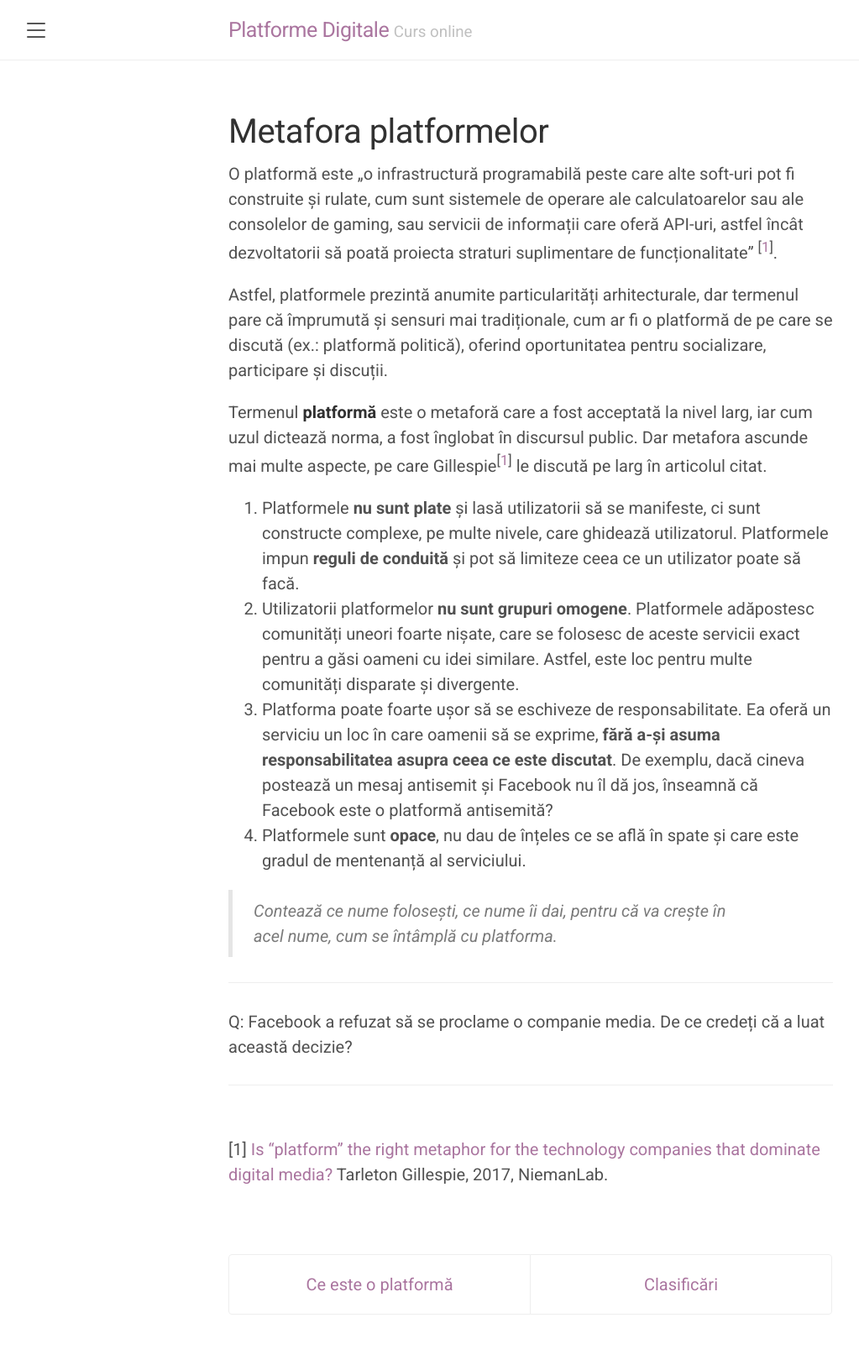
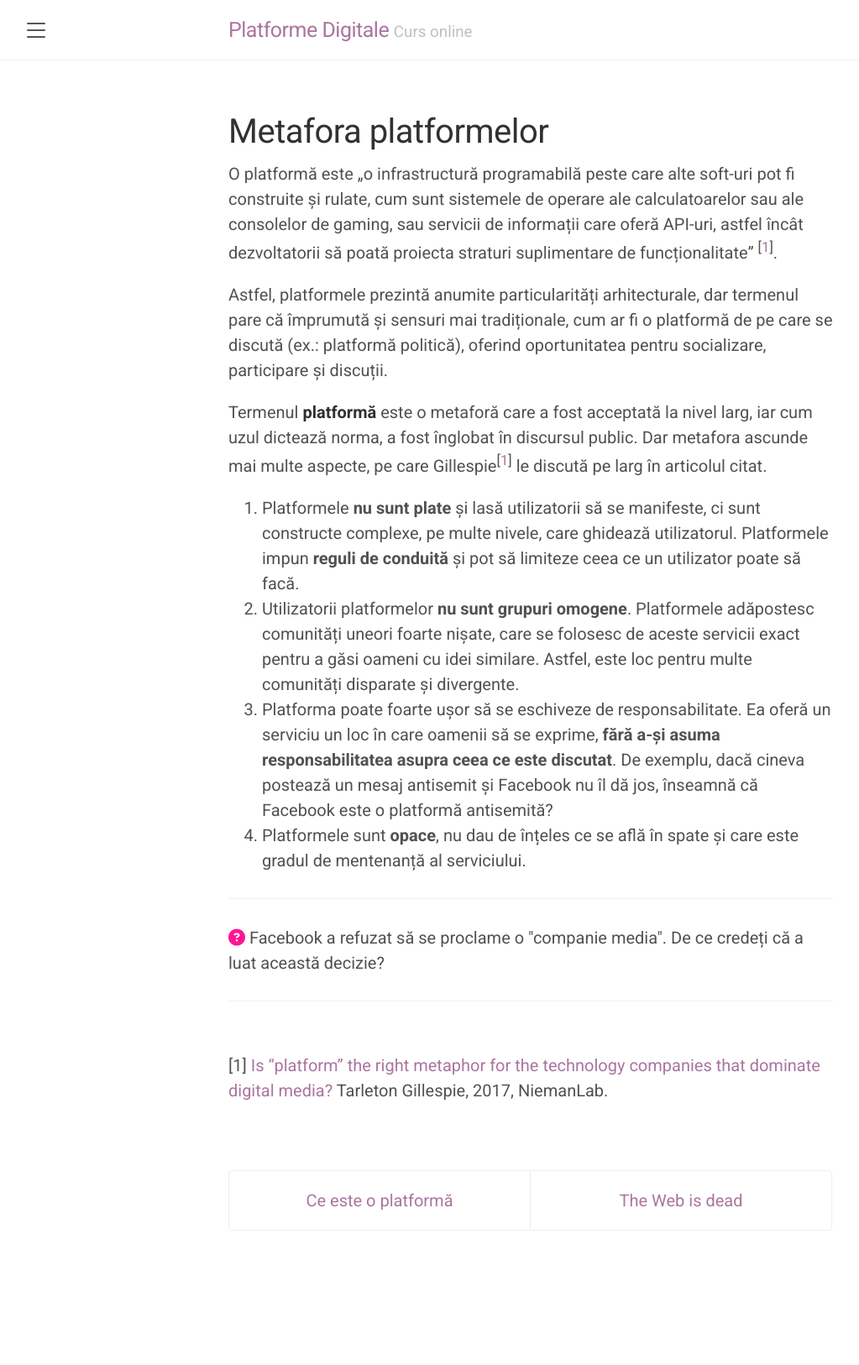
Before and after one commit to flavianana/flavianana.github.io, a Jekyll site: the page built from cursuri/tipuri-platforme/metafora-platformelor.html, in a window 1280 px wide. Shown: the whole page at 84% size, without its empty margins (8-1031 px from the left). Built offline with Jekyll 4.4.1, drawn with Linux system fonts in a browser that asks for light colours; nearby versions of some CDN libraries; comment, search, counter and statistics services are not loaded; after the commit the page ends 1526 px from its top, so only the background shows below that.

Commit message:
content update Tipuri de platforme digitale

```diff
--- a/cursuri/tipuri-platforme/metafora-platformelor.html
+++ b/cursuri/tipuri-platforme/metafora-platformelor.html
@@ -5,46 +5,62 @@ prev:
   url: /cursuri/tipuri-platforme/platforme-digitale
   title: Ce este o platformă
 next:
-  url: /cursuri/tipuri-platforme/clasificari
-  title: Clasificări
+  url: /cursuri/tipuri-platforme/the-web-is-dead
+  title: The Web is dead
 ---
 
 <h1>Metafora platformelor</h1>
 
 <p>
-O platformă este „o infrastructură programabilă peste care alte soft-uri pot fi construite și rulate, cum sunt sistemele de operare ale calculatoarelor sau ale consolelor de gaming, sau servicii de informații care oferă API-uri, astfel încât dezvoltatorii să poată proiecta straturi suplimentare de funcționalitate” <sup>[<a href="#nota1">1</a>]</sup>. </p>
+  O platformă este „o infrastructură programabilă peste care alte soft-uri pot fi construite și rulate, cum sunt
+  sistemele de operare ale calculatoarelor sau ale consolelor de gaming, sau servicii de informații care oferă API-uri,
+  astfel încât dezvoltatorii să poată proiecta straturi suplimentare de funcționalitate” <sup>[<a
+      href="#nota1">1</a>]</sup>. </p>
 <p>
-Astfel, platformele prezintă anumite particularități arhitecturale, dar termenul pare că împrumută și sensuri mai tradiționale, cum ar fi o platformă de pe care se discută (ex.: platformă politică), oferind oportunitatea pentru socializare, participare și discuții. </p>
+  Astfel, platformele prezintă anumite particularități arhitecturale, dar termenul pare că împrumută și sensuri mai
+  tradiționale, cum ar fi o platformă de pe care se discută (ex.: platformă politică), oferind oportunitatea pentru
+  socializare, participare și discuții. </p>
 <p>
-Termenul <strong>platformă</strong> este o metaforă care a fost acceptată la nivel larg, iar cum uzul dictează norma, a fost înglobat în discursul public. Dar metafora ascunde mai multe aspecte, pe care Gillespie<sup>[<a href="#nota1">1</a>]</sup> le discută pe larg în articolul citat.
+  Termenul <strong>platformă</strong> este o metaforă care a fost acceptată la nivel larg, iar cum uzul dictează norma,
+  a fost înglobat în discursul public. Dar metafora ascunde mai multe aspecte, pe care Gillespie<sup>[<a
+      href="#nota1">1</a>]</sup> le discută pe larg în articolul citat.
 </p>
 <ol>
   <li>
-    Platformele <b>nu sunt plate</b> și lasă utilizatorii să se manifeste, ci sunt constructe complexe, pe multe nivele, care ghidează utilizatorul. Platformele impun <b>reguli de conduită</b> și pot să limiteze ceea ce un utilizator poate să facă.
+    Platformele <b>nu sunt plate</b> și lasă utilizatorii să se manifeste, ci sunt constructe complexe, pe multe nivele,
+    care ghidează utilizatorul. Platformele impun <b>reguli de conduită</b> și pot să limiteze ceea ce un utilizator
+    poate să facă.
   </li>
   <li>
-    Utilizatorii platformelor <b>nu sunt grupuri omogene</b>. Platformele adăpostesc comunități uneori foarte nișate, care se folosesc de aceste servicii exact pentru a găsi oameni cu idei similare. Astfel, este loc pentru multe comunități disparate și divergente.
+    Utilizatorii platformelor <b>nu sunt grupuri omogene</b>. Platformele adăpostesc comunități uneori foarte nișate,
+    care se folosesc de aceste servicii exact pentru a găsi oameni cu idei similare. Astfel, este loc pentru multe
+    comunități disparate și divergente.
   </li>
   <li>
-    Platforma poate foarte ușor să se eschiveze de responsabilitate. Ea oferă un serviciu un loc în care oamenii să se exprime, <b>fără a-și asuma responsabilitatea asupra ceea ce este discutat</b>. De exemplu, dacă cineva postează un mesaj antisemit și Facebook nu îl dă jos, înseamnă că Facebook este o platformă antisemită?
+    Platforma poate foarte ușor să se eschiveze de responsabilitate. Ea oferă un serviciu un loc în care oamenii să se
+    exprime, <b>fără a-și asuma responsabilitatea asupra ceea ce este discutat</b>. De exemplu, dacă cineva postează un
+    mesaj antisemit și Facebook nu îl dă jos, înseamnă că Facebook este o platformă antisemită?
   </li>
   <li>
-    Platformele sunt <b>opace</b>, nu dau de înțeles ce se află în spate și care este gradul de mentenanță al serviciului.
+    Platformele sunt <b>opace</b>, nu dau de înțeles ce se află în spate și care este gradul de mentenanță al
+    serviciului.
   </li>
 </ol>
 
-<blockquote><i>
-  Contează ce nume folosești, ce nume îi dai, pentru că va crește în acel nume, cum se întâmplă cu platforma. </i>
-</blockquote>
 
 <hr>
-<p>
-  Q: Facebook a refuzat să se proclame o companie media. De ce credeți că a luat această decizie?
-</p>
+<span style="color: deeppink">
+  <i class="fas fa-question-circle"></i>
+</span>
+Facebook a refuzat să se proclame o "companie media". De ce credeți că a luat această decizie?
+<br>
 
 <hr>
 <br>
-<p id=nota1>[1] <a href="https://www.niemanlab.org/2017/08/is-platform-the-right-metaphor-for-the-technology-companies-that-dominate-digital-media/"> Is “platform” the right metaphor for the technology companies that dominate digital media? </a> Tarleton Gillespie, 2017, NiemanLab. </p>
+<p id=nota1>[1] <a
+    href="https://www.niemanlab.org/2017/08/is-platform-the-right-metaphor-for-the-technology-companies-that-dominate-digital-media/">
+    Is “platform” the right metaphor for the technology companies that dominate digital media? </a> Tarleton Gillespie,
+  2017, NiemanLab. </p>
 
 
 </p>
--- a/cursuri/tipuri-platforme/platforme-digitale.html
+++ b/cursuri/tipuri-platforme/platforme-digitale.html
@@ -1,6 +1,7 @@
 ---
 layout: course
 title: Tipuri de platforme digitale
+show_in_sidebar: yes
 next:
   url: /cursuri/tipuri-platforme/metafora-platformelor
   title: Metafora platformelor
```
Also changed, not shown: cursuri/tipuri-platforme/clasificari.html (+7 -5 lines), cursuri/tipuri-platforme/the-web-is-dead.html (added, +115 -0 lines), cursuri/tipuri-platforme/assets/igm1.jpg (added), cursuri/tipuri-platforme/assets/igm2.jpg (added), cursuri/tipuri-platforme/assets/igm3.jpg (added), cursuri/tipuri-platforme/assets/igm4.jpg (added), cursuri/tipuri-platforme/assets/igm5.jpg (added).
